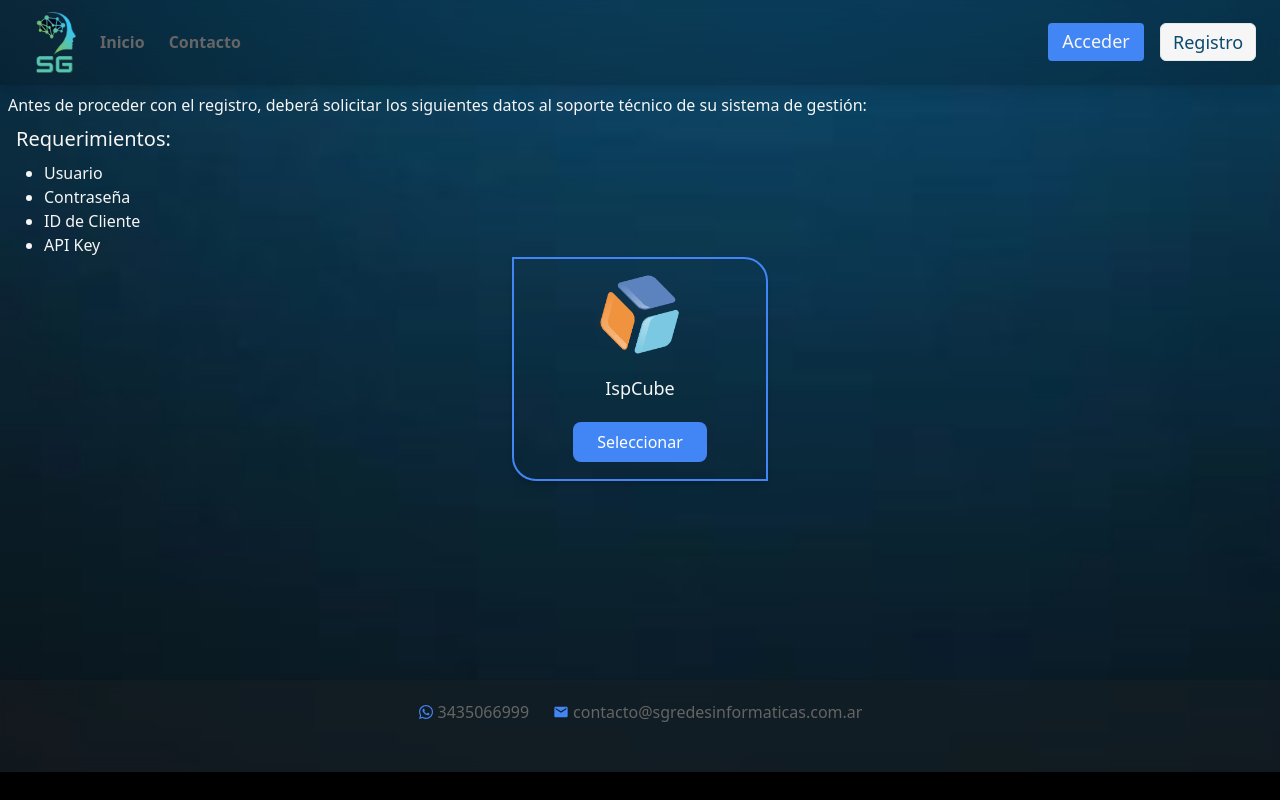
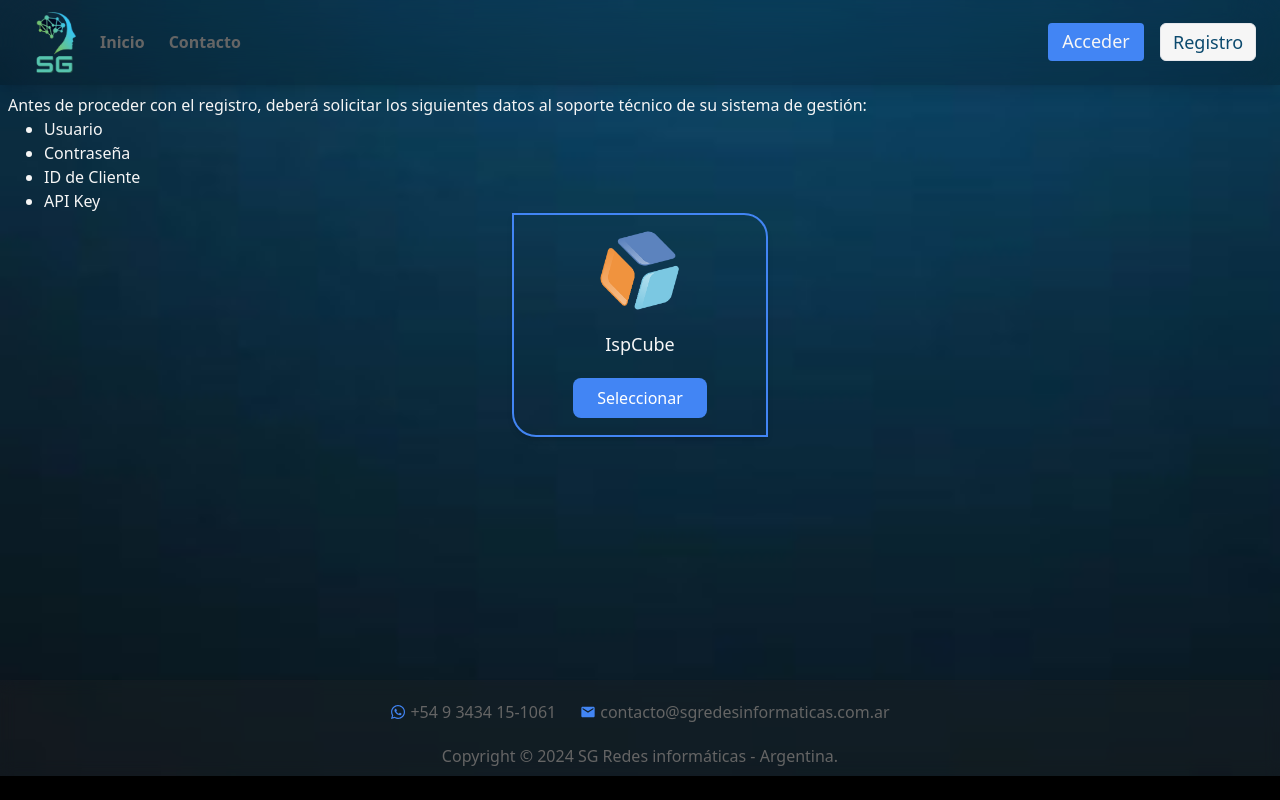
Before and after one commit to Agustinhaag/SG-Redes-inform-ticas, a Next.js app in the folder front/: page /sistems in a window 1280 px wide. Built offline with nearby package versions, Linux system fonts and the light colour scheme; no server answers.

Commit message:
Correcciones

```diff
--- a/front/src/app/layout.tsx
+++ b/front/src/app/layout.tsx
@@ -6,7 +6,7 @@
 import Footer from "@/components/Footer";
 
 export const metadata: Metadata = {
-  title: "SG-Software",
+  title: "SG Software",
   description: "Envio de mensajes masivos",
 };
 
--- a/front/src/components/Footer.tsx
+++ b/front/src/components/Footer.tsx
@@ -6,7 +6,7 @@
 
 const Footer: React.FC = () => {
   return (
-    <footer className="bg-zinc-800 text-custom-grey bg-opacity-30 backdrop-blur shadow-lg w-full h-full min-h-[92px] pb-2">
+    <footer className="bg-zinc-800 text-custom-grey bg-opacity-30 backdrop-blur shadow-lg w-full h-full  pb-2">
       <div className="flex medium-xs:flex-row flex-col py-5 medium-xs:pl-0 pl-5  w-full justify-center gap-6">
         <Link
           href="https://api.whatsapp.com/send?phone=5493434151061"
@@ -15,7 +15,7 @@
           <span>
             <FaWhatsapp className="text-custom-blue" />
           </span>
-          3435066999
+          +54 9 3434 15-1061
         </Link>
         <p className="flex gap-1 items-center">
           <span>
@@ -24,6 +24,9 @@
           contacto@sgredesinformaticas.com.ar
         </p>
       </div>
+      <p className="text-center ">
+        Copyright &copy; 2024 SG Redes informáticas - Argentina.
+      </p>
     </footer>
   );
 };
--- a/front/src/components/sistems/Sistems.tsx
+++ b/front/src/components/sistems/Sistems.tsx
@@ -88,7 +88,6 @@
               Antes de proceder con el registro, deberá solicitar los siguientes
               datos al soporte técnico de su sistema de gestión:{" "}
             </p>
-            <p className="text-xl my-2 ml-2">Requerimientos:</p>
             <ul className="list-disc pl-5 ml-4">
               <li>Usuario</li>
               <li>Contraseña</li>
```
